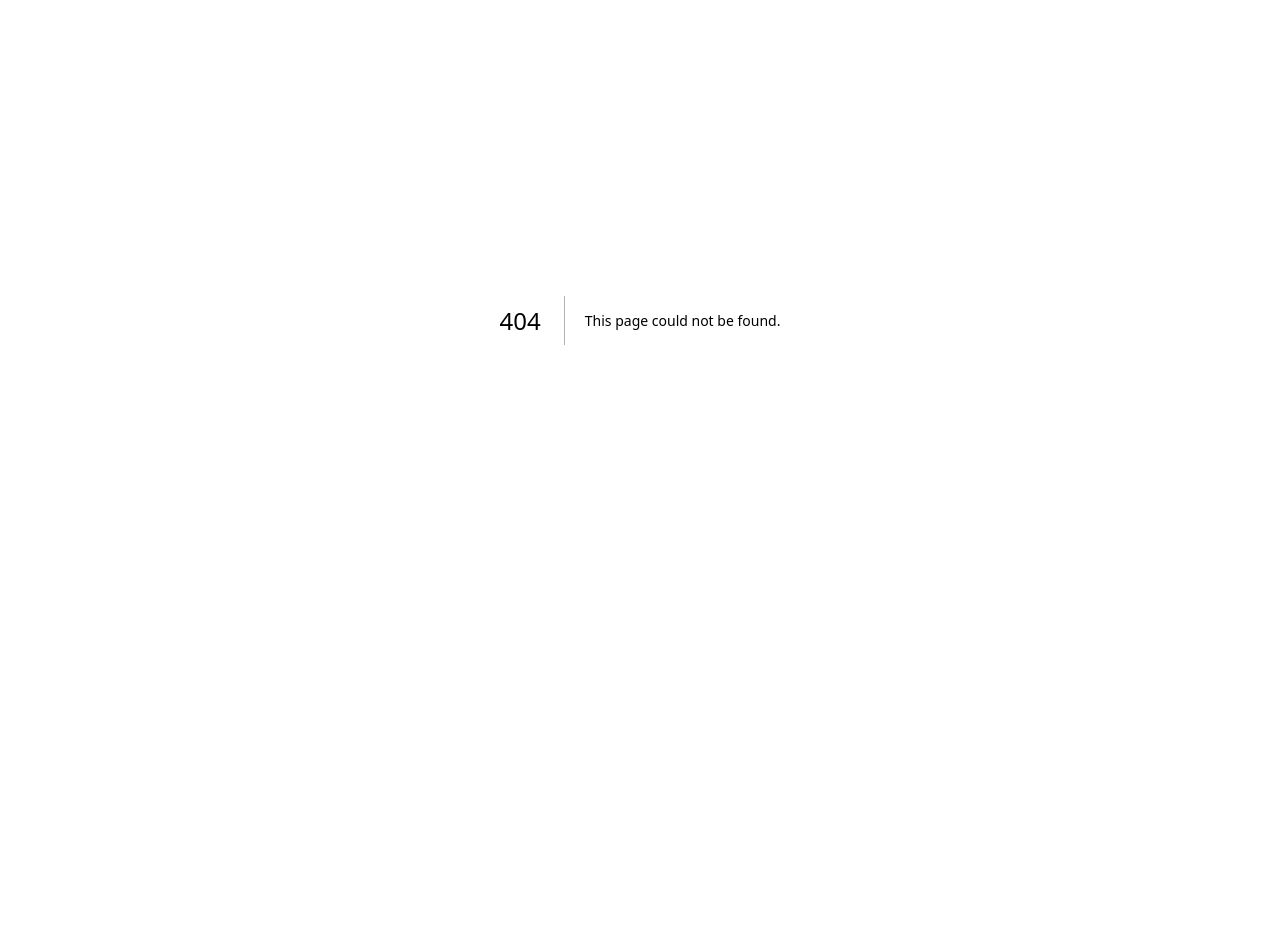
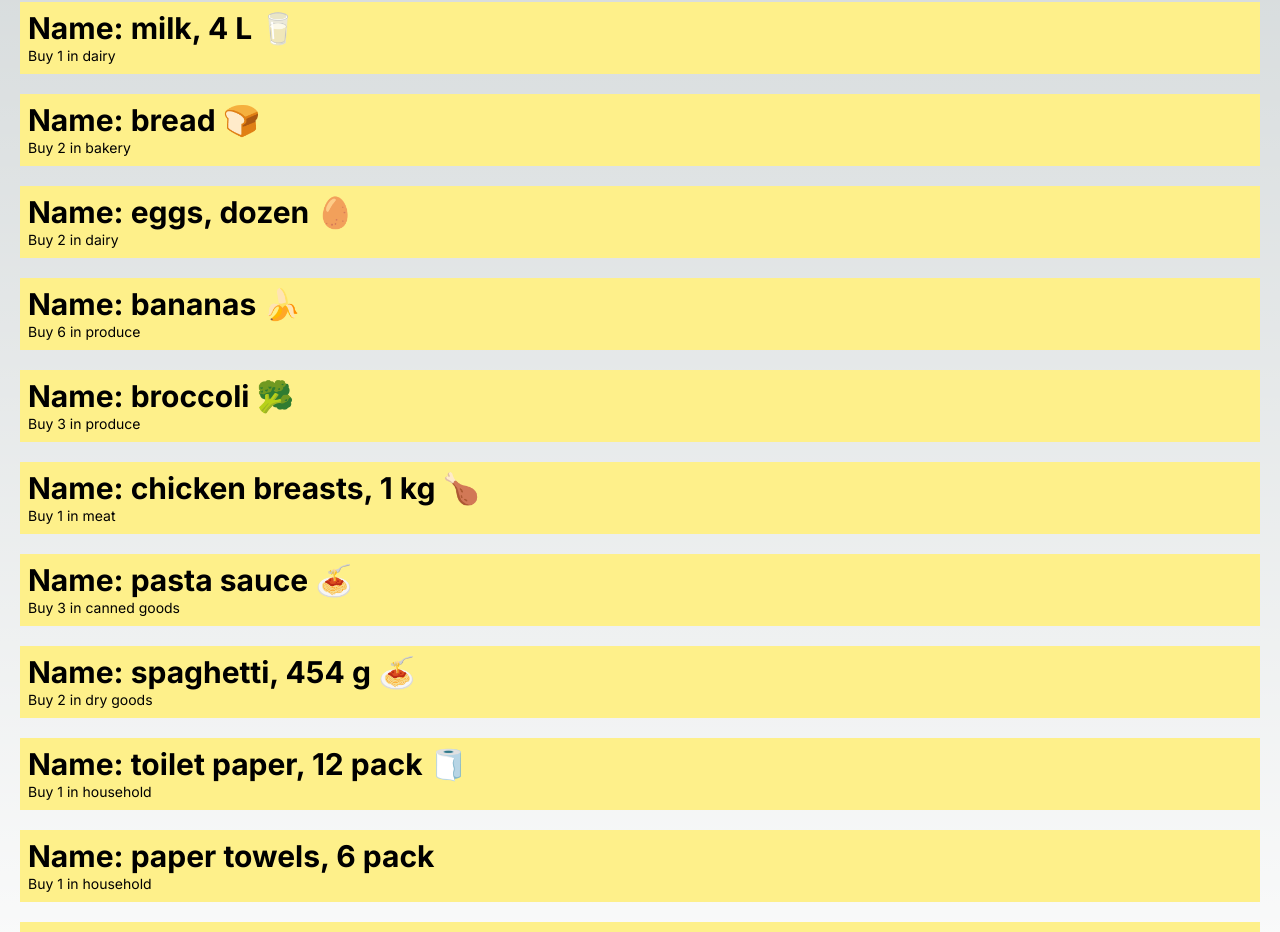
Before and after one commit to jasmeet1626/cprg306, a Next.js app in the folder cprg306-assignments/: page /week-3 in a window 1280 px wide. Before the commit this address had no page. Shown: the part 80-1012 px from the top of the page. Before the commit the page ends 800 px from the top, so only its background shows below. Built offline with nearby package versions, Linux system fonts and the light colour scheme.

Commit message:
Add files via upload

```diff
--- /dev/null
+++ b/cprg306-assignments/app/week-3/item-list.js
@@ -0,0 +1,91 @@
+import React from "react";
+
+import Item from "./item";
+
+const ItemList = ()=>{
+    const groceryItems = [
+         {
+            name: "milk, 4 L 🥛",
+            quantity: 1,
+            category: "dairy",
+          },
+
+           {
+            name: "bread 🍞",
+            quantity: 2,
+            category: "bakery",
+          },
+
+           {
+            name: "eggs, dozen 🥚",
+            quantity: 2,
+            category: "dairy",
+          },
+
+           {
+            name: "bananas 🍌",
+            quantity: 6,
+            category: "produce",
+          },
+
+           {
+            name: "broccoli 🥦",
+            quantity: 3,
+            category: "produce",
+          }
+
+
+          , {
+            name: "chicken breasts, 1 kg 🍗",
+            quantity: 1,
+            category: "meat",
+          },
+
+          {
+            name: "pasta sauce 🍝",
+            quantity: 3,
+            category: "canned goods",
+          },
+
+         {
+            name: "spaghetti, 454 g 🍝",
+            quantity: 2,
+            category: "dry goods",
+          },
+
+         {
+            name: "toilet paper, 12 pack 🧻",
+            quantity: 1,
+            category: "household",
+          },
+
+           {
+            name: "paper towels, 6 pack",
+            quantity: 1,
+            category: "household",
+          },
+
+           {
+            name: "dish soap 🍽️",
+            quantity: 1,
+            category: "household",
+          },
+
+           {
+            name: "hand soap 🧼",
+            quantity: 4,
+            category: "household",
+          }
+        ];
+
+
+return (
+    <ul className="inline">
+      {groceryItems.map((item, index) => (
+        <Item key={index} {...item} />
+      ))}
+    </ul>
+  );
+      }
+
+export default ItemList;
--- /dev/null
+++ b/cprg306-assignments/app/week-3/item.js
@@ -0,0 +1,17 @@
+// Item.js
+
+import React from "react";
+
+const Item = ({ name, quantity, category }) => {
+  return (
+    <ul className="border-3 p-2 m-5 bg-yellow-200 text-black">
+      <li className="text-3xl font-bold">Name: {name}</li>
+      <li className="text-sm ">
+        Buy {quantity} in {category}
+      </li>
+      {/* {console.log("Hello World")} */}
+    </ul>
+  );
+};
+
+export default Item;
--- /dev/null
+++ b/cprg306-assignments/app/week-3/page.js
@@ -0,0 +1,17 @@
+// page.js
+
+import React from "react";
+import ItemList from "./item-list";
+
+const Page = () => {
+  return (
+    <div className="container mx-auto mt-6">
+      <h1 className="text-3xl font-bold mb-4 border-b-2 border-gray-600">
+        Shopping List
+      </h1>
+      <ItemList />
+    </div>
+  );
+};
+
+export default Page;
```
